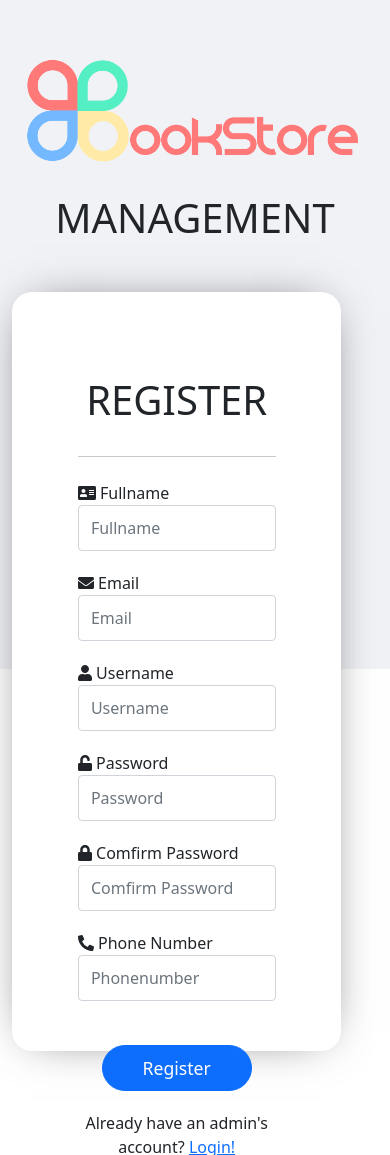
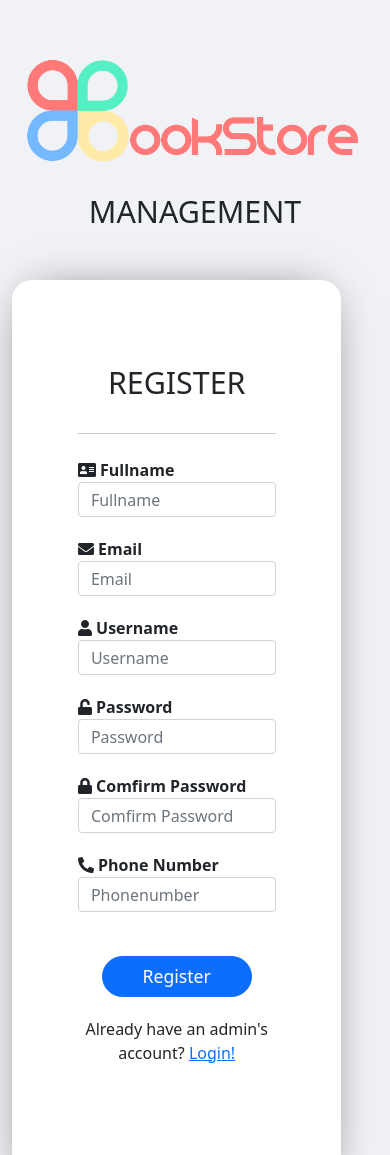
Before and after one commit to chieuduong1102/ClientProject4, a Vue app: page /Register in a window 390 px wide. Shown: the part 175-1330 px from the top of the page. Built offline with nearby package versions, Linux system fonts and the light colour scheme; what vue-axios-cors would draw is missing.

Commit message:
Fix Responsive Register

```diff
--- a/src/components/Admin.vue
+++ b/src/components/Admin.vue
@@ -39,14 +39,14 @@
                   </a>
                   <a href="#" @click="showFeedback()">
                       <div class="item">
-                          <li><fa-icon class="icon" icon="comment-alt" /> Feedback</li>
+                          <li><fa-icon class="icon" icon="comment-alt" /> Feedback & Rating</li>
                       </div>
                   </a>
                   <router-link to="Login" id="router-logout">
-                      <div class="item router-logout">
+                      <div class="item router-logout" @click="logout()">
                           <li>
                               <fa-icon class="icon" icon="power-off" />
-                              <span @click="logout()">
+                              <span>
                                   Logout
                               </span>
                           </li>
@@ -437,7 +437,8 @@ export default {
             this.admin.fullname = "",
             this.admin.email = "",
             this.admin.phonenumber = "",
-            this.admin.password = ""
+            this.admin.password = "",
+            this.admin.comfirmPassword = ""
           )
         .catch((error) => console.log(error));
     },
@@ -509,7 +510,8 @@ export default {
             this.admin.fullname = "",
             this.admin.email = "",
             this.admin.phonenumber = "",
-            this.admin.password = ""
+            this.admin.password = "",
+            this.admin.comfirmPassword = ""
           )
         .catch((error) => console.log(error));
     },
@@ -560,7 +562,8 @@ export default {
             this.admin.fullname = "",
             this.admin.email = "",
             this.admin.phonenumber = "",
-            this.admin.password = ""
+            this.admin.password = "",
+            this.admin.comfirmPassword = ""
           )
           .catch((error) => console.log(error));
     }
@@ -725,4 +728,8 @@ table tr td {
   vertical-align: middle;
 }
 
+label {
+  font-weight: bold;
+}
+
 </style>
--- a/src/components/Login.vue
+++ b/src/components/Login.vue
@@ -152,4 +152,8 @@ h1 {
   color: red;
   margin-left: 100px;
 }
+
+label {
+  font-weight: bold;
+}
 </style>
--- a/src/components/Register.vue
+++ b/src/components/Register.vue
@@ -271,4 +271,31 @@ h1 {
   color: red;
   margin-left: 100px;
 }
+
+label {
+  font-weight: bold;
+}
+
+@media (max-width: 1366px) {
+  .register {
+    height: 100%;
+    font-size: 1rem;
+  }
+  h1{
+    font-size: 1.9rem;
+  }
+  .btn{
+    height: auto;
+  }
+  input{
+    height: 35px;
+  }
+  #form-register {
+  margin-top: 5vh;
+  padding: 10vh 0 20vh 0;
+  width: 90%;
+  height: 90%;
+
+}
+}
 </style>
```
